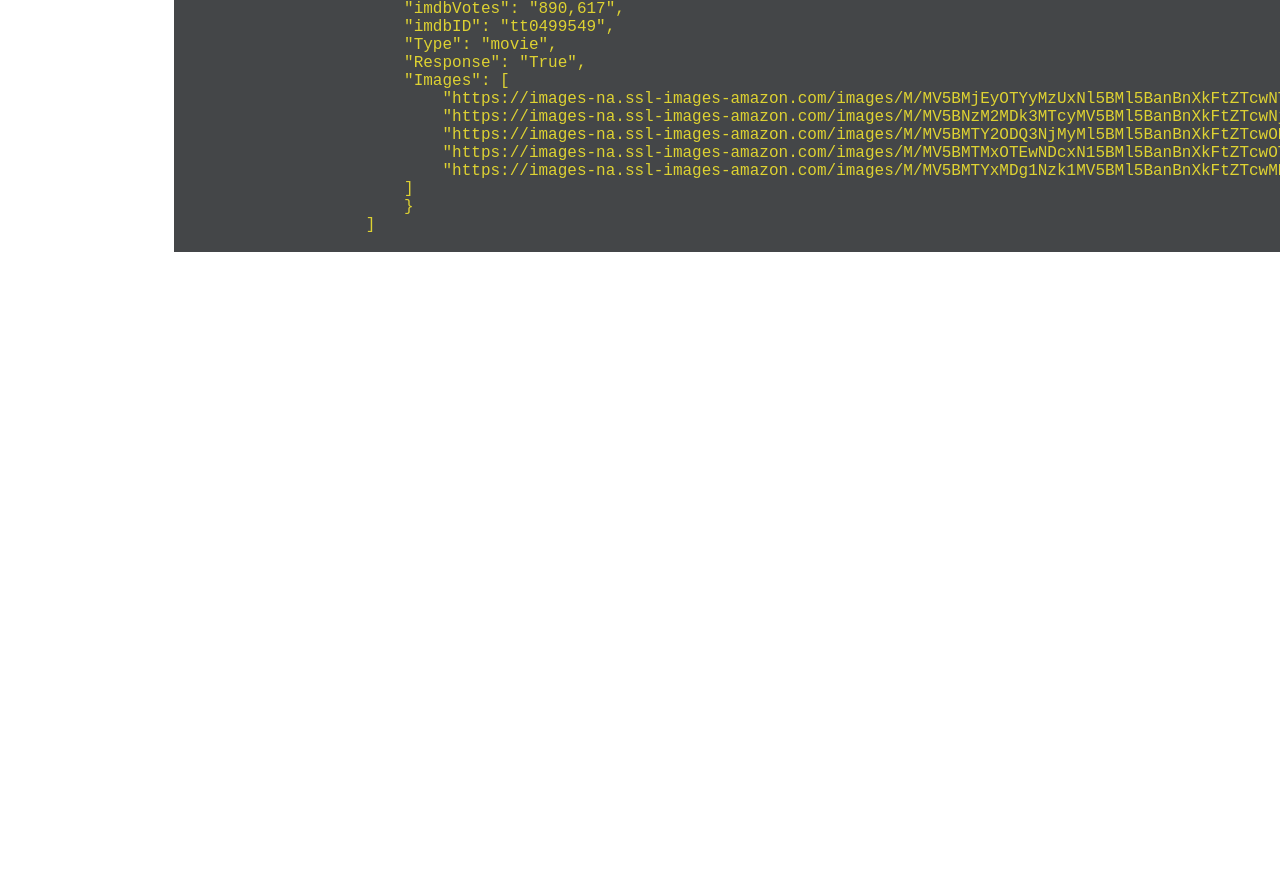
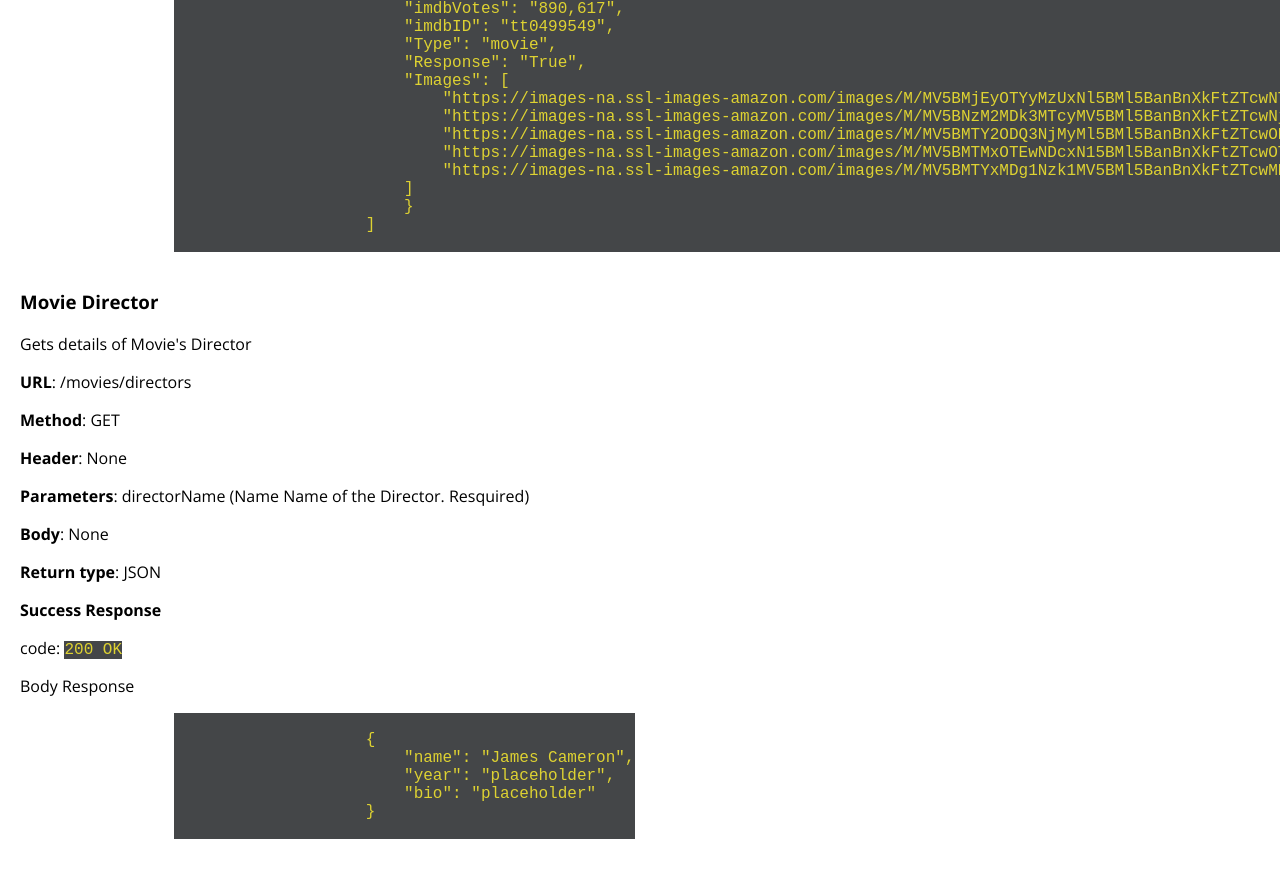
Before and after one commit to Mezekr/MeziFlix-app, a website: page public/documentation.html in a window 1280 px wide. Shown: the part 4137-5014 px from the top of the page. Before the commit the page ends 4443 px from the top, so only its background shows below. Drawn offline with nearby package versions, Linux system fonts and the light colour scheme.

Commit message:
add get director api route docs

```diff
--- a/public/documentation.html
+++ b/public/documentation.html
@@ -255,6 +255,31 @@
                 </code>
                 </pre>
             </div>
+            <div>
+                <h3>Movie Director</h3>
+                <p>Gets details of Movie's Director </p>
+                <p><strong>URL</strong>: /movies/directors</p>
+                <p><strong>Method</strong>: GET</p>
+                <p><strong>Header</strong>: None </p>
+                <p><strong>Parameters</strong>: directorName (Name Name of the
+                    Director.
+                    Resquired)
+                </p>
+                <p><strong>Body</strong>: None </p>
+                <p><strong>Return type</strong>: JSON </p>
+                <p><strong>Success Response</strong></p>
+                <p>code: <code> 200 OK</code></p>
+                <p>Body Response</p>
+                <pre>
+                <code>
+                    {
+                        "name": "James Cameron",
+                        "year": "placeholder",
+                        "bio": "placeholder"
+                    }
+                </code>
+                </pre>
+            </div>
         </div>
     </main>
     <footer></footer>
```
